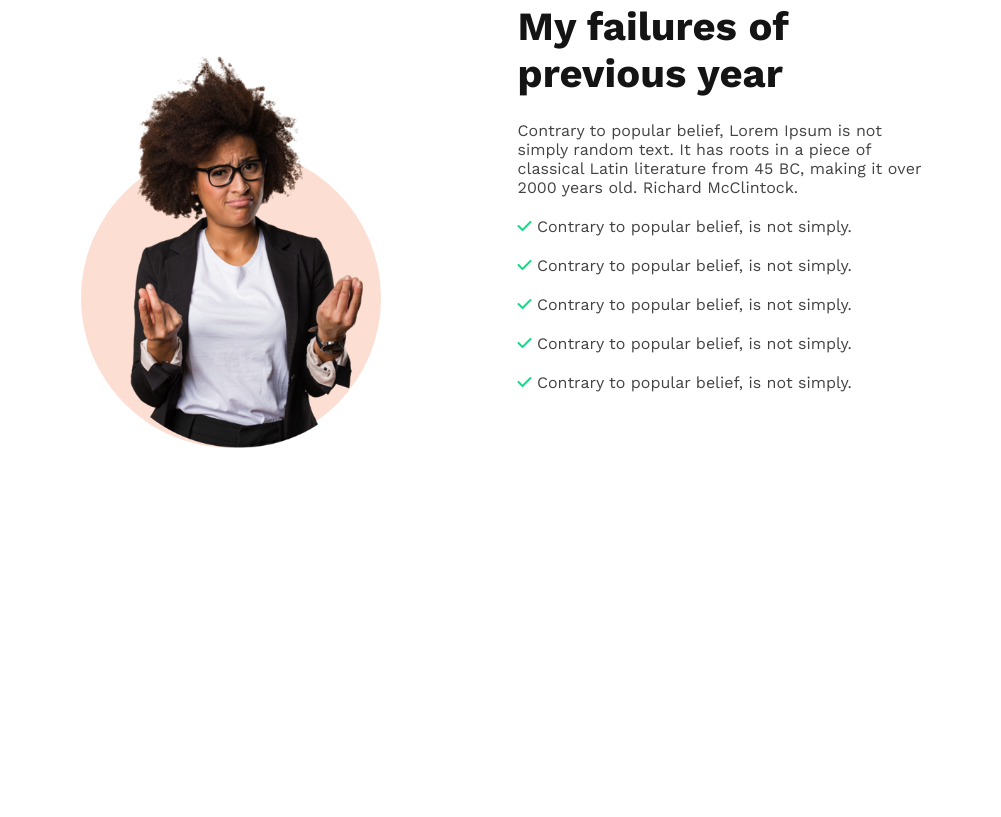
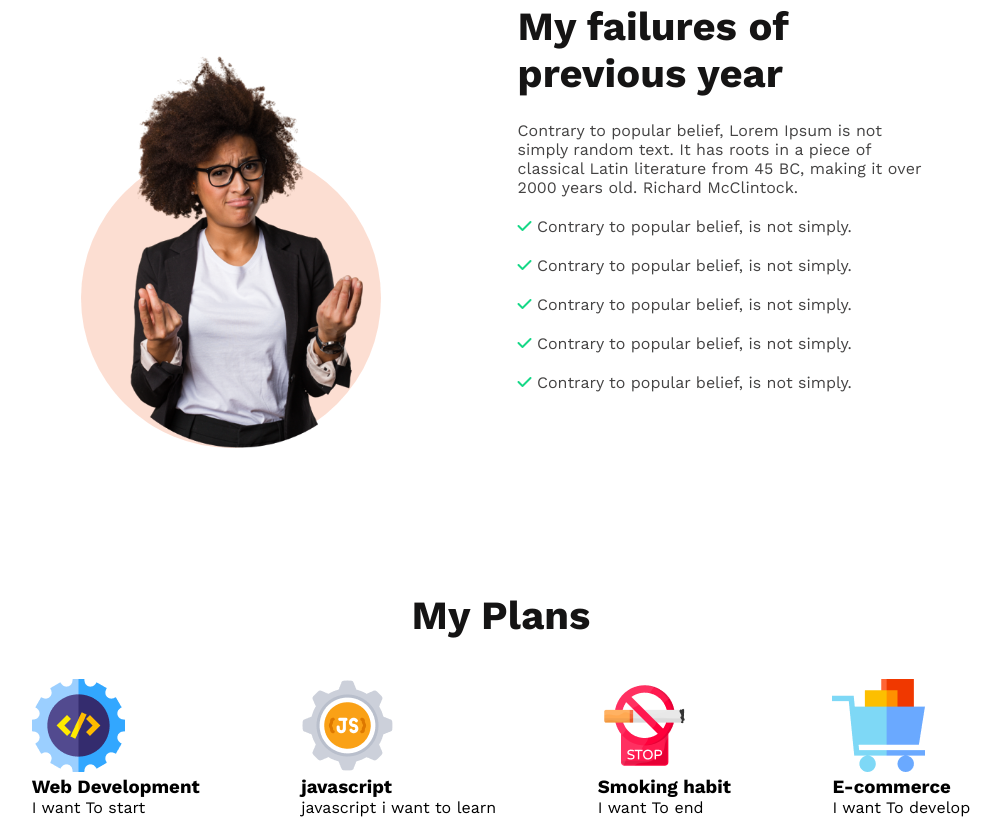
Before and after one commit to Mysha-Mazumder/new-year, a plain HTML site: page index.html in a window 1280 px wide. Shown: the part 1097-1914 px from the top of the page, without its empty margins (139-1140 px from the left). Before the commit the page ends 1689 px from the top, so only its background shows below. Drawn offline with nearby package versions, Linux system fonts and the light colour scheme.

Commit message:
added plans section

```diff
--- a/index.html
+++ b/index.html
@@ -45,11 +45,37 @@
         <li class="list"><i class="fa-solid fa-check check"></i> Contrary to popular belief, is not simply.</li>
         <li class="list"><i class="fa-solid fa-check check"></i> Contrary to popular belief, is not simply.</li>
         <li class="list"><i class="fa-solid fa-check check"></i> Contrary to popular belief, is not simply.</li>
-
-
        </ul>
     </div>
 </div>
+
+<!---------------My Plans---------------------------------------->
+<h2 class="plans-title">
+    My Plans
+</h2>
+<div class="my-plans-container">
+    <div class="plans">
+        <img class="plans-img" src="./images/icons/web.png" alt="">
+        <h3 class="plan-title">Web Development</h3>
+        <p class="plans-desc">I want To start</p>
+    </div>
+    <div class="plans">
+        <img class="plans-img" src="./images/icons/js.png" alt="">
+        <h3 class="plan-title">javascript</h3>
+        <p class="plans-desc">javascript i want to learn</p>
+    </div>
+    <div class="plans">
+        <img class="plans-img" src="./images/icons/smoke.png" alt="">
+        <h3 class="plan-title">Smoking habit</h3>
+        <p class="plans-desc">I want To end</p>
+    </div>
+    <div class="plans">
+        <img class="plans-img" src="./images/icons/ecom.png" alt="">
+        <h3 class="plan-title">E-commerce</h3>
+        <p class="plans-desc">I want To develop</p>
+    </div>
+</div>
+<!------------------------------------------------->
     </main>
     <footer>
 
--- a/style.css
+++ b/style.css
@@ -90,3 +90,20 @@ font-weight: 400;
 .check{
     color: #16D887;
 }
+/*My plans*/
+.plans-title{
+    text-align: center;
+    color: #151414;
+font-size: 40px;
+font-weight: 700;
+margin-bottom: 40px;
+}
+.my-plans-container{
+    width: 80%;
+    margin: auto;
+    display: flex;
+    justify-content: space-around;
+    align-items: center;
+    gap: 1rem;
+}
+/*call now section*/
```
